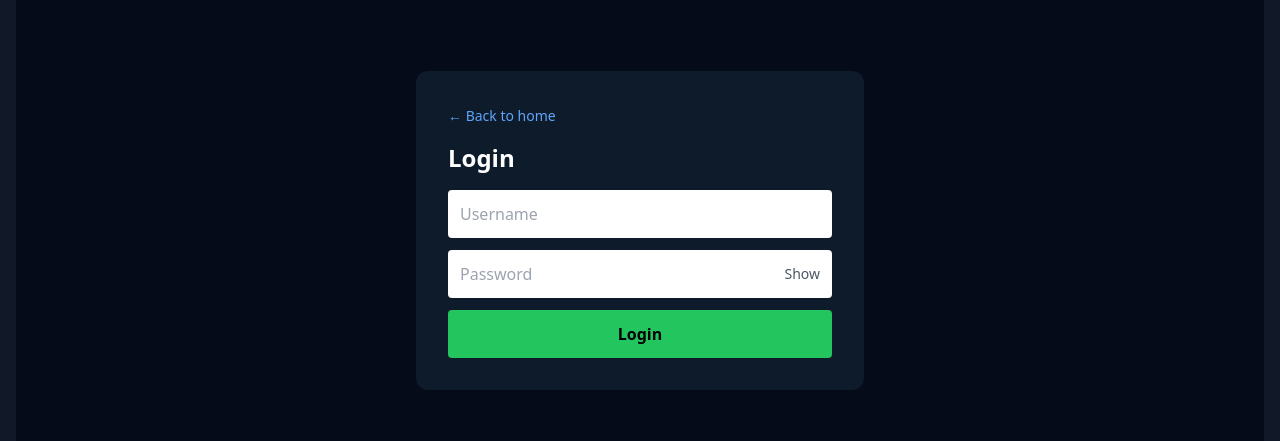
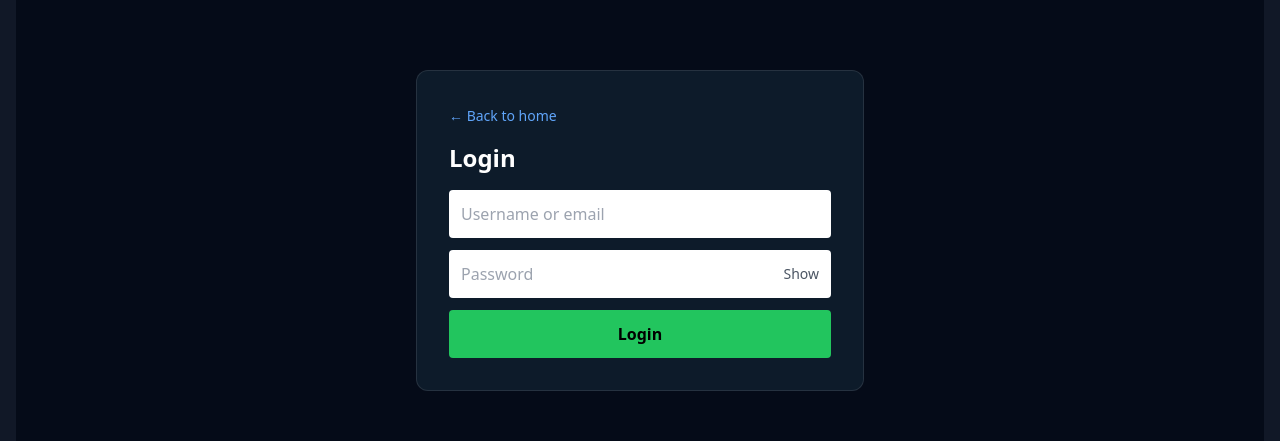
Before and after one commit to Acinyx-ai/acinyx-frontend, a React (Vite) app: page /login in a window 1280 px wide. Shown: the part 186-627 px from the top of the page. Built offline with nearby package versions, Linux system fonts and the light colour scheme.

Commit message:
Update login to support username or email and show password

```diff
--- a/src/pages/Login.jsx
+++ b/src/pages/Login.jsx
@@ -1,4 +1,4 @@
-import { useState } from "react";
+import { useState, useEffect } from "react";
 import { useNavigate } from "react-router-dom";
 
 const API = import.meta.env.VITE_API_URL;
@@ -6,31 +6,51 @@ const API = import.meta.env.VITE_API_URL;
 export default function Login() {
   const navigate = useNavigate();
 
-  const [username, setUsername] = useState("");
+  const [loginId, setLoginId] = useState(""); // username OR email
   const [password, setPassword] = useState("");
   const [show, setShow] = useState(false);
 
   const [error, setError] = useState("");
   const [loading, setLoading] = useState(false);
 
+  // If already logged in, go to dashboard
+  useEffect(() => {
+    const token = localStorage.getItem("acinyx_token");
+    if (token) navigate("/dashboard");
+  }, [navigate]);
+
   async function login() {
+    if (!loginId || !password) {
+      setError("Enter your username/email and password");
+      return;
+    }
+
     setLoading(true);
     setError("");
 
     try {
       const body = new URLSearchParams();
-      body.append("username", username);
+      body.append("username", loginId); // IMPORTANT (backend expects this key)
       body.append("password", password);
 
       const res = await fetch(`${API}/token`, {
         method: "POST",
-        headers: { "Content-Type": "application/x-www-form-urlencoded" },
+        headers: {
+          "Content-Type": "application/x-www-form-urlencoded",
+        },
         body,
       });
 
-      const data = await res.json();
+      let data = null;
+      const ct = res.headers.get("content-type") || "";
 
-      if (!res.ok) throw new Error(data.detail);
+      if (ct.includes("application/json")) {
+        data = await res.json();
+      }
+
+      if (!res.ok) {
+        throw new Error(data?.detail || "Login failed");
+      }
 
       localStorage.setItem("acinyx_token", data.access_token);
       localStorage.setItem("acinyx_plan", data.plan);
@@ -45,7 +65,7 @@ export default function Login() {
 
   return (
     <div className="min-h-screen flex items-center justify-center bg-[#050b18] text-white">
-      <div className="w-full max-w-md p-8 bg-[#0d1b2a] rounded-xl">
+      <div className="w-full max-w-md p-8 bg-[#0d1b2a] rounded-xl border border-white/10">
 
         <button
           onClick={() => navigate("/")}
@@ -58,15 +78,15 @@ export default function Login() {
 
         <input
           className="w-full p-3 mb-3 text-black rounded"
-          placeholder="Username"
-          value={username}
-          onChange={(e) => setUsername(e.target.value)}
+          placeholder="Username or email"
+          value={loginId}
+          onChange={(e) => setLoginId(e.target.value)}
         />
 
         <div className="relative mb-3">
           <input
             type={show ? "text" : "password"}
-            className="w-full p-3 text-black rounded pr-12"
+            className="w-full p-3 text-black rounded pr-14"
             placeholder="Password"
             value={password}
             onChange={(e) => setPassword(e.target.value)}
@@ -81,12 +101,16 @@ export default function Login() {
           </button>
         </div>
 
-        {error && <p className="text-red-400 mb-3">{error}</p>}
+        {error && (
+          <p className="text-red-400 mb-3 text-sm">
+            {error}
+          </p>
+        )}
 
         <button
           onClick={login}
           disabled={loading}
-          className="w-full py-3 bg-green-500 text-black font-bold rounded"
+          className="w-full py-3 bg-green-500 text-black font-bold rounded disabled:opacity-60"
         >
           {loading ? "Logging in..." : "Login"}
         </button>
```
